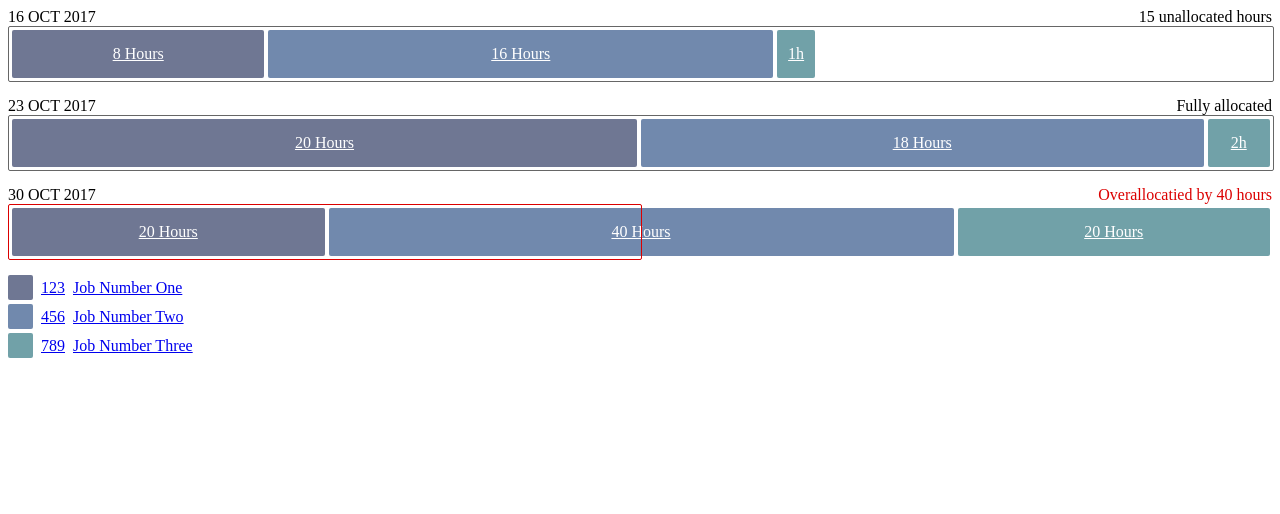
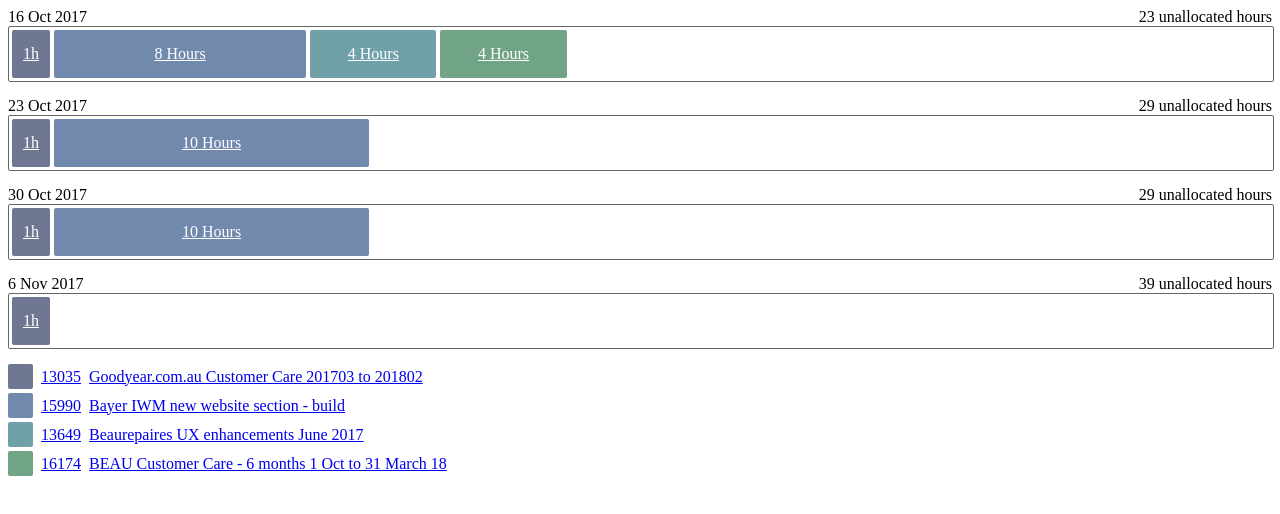
Before and after one commit to A-A-Z/react-allocation-bars, a React app: page / in a window 1280 px wide. Shown: the top 514 px of the page. Built offline with nearby package versions, Linux system fonts and the light colour scheme.

Commit message:
Updating bars

```diff
--- a/package.json
+++ b/package.json
@@ -26,6 +26,7 @@
     "fs-extra": "3.0.1",
     "html-webpack-plugin": "2.29.0",
     "jest": "20.0.4",
+    "moment": "^2.19.1",
     "object-assign": "4.1.1",
     "postcss-flexbugs-fixes": "3.2.0",
     "postcss-loader": "2.0.6",
--- a/src/AllocationBars.jsx
+++ b/src/AllocationBars.jsx
@@ -1,5 +1,6 @@
 import React, { Component } from 'react'
 import PropTypes from 'prop-types'
+import moment from 'moment'
 import './style/app.scss'
 
 class AllocationBars extends Component {
@@ -24,81 +25,62 @@ class AllocationBars extends Component {
     // this.setActiveJob = this.setActiveJob.bind(this)
   }
   componentWillMount () {
-    // TODO: not hardcoded
+    this.parseData(this.props.allocationData)
+  }
+
+  parseData = (jsonData) => {
+    const formatWeek = (allocations = [], weekNum = 0) => {
+      allocations.push({
+        dateLabel: this.getMonday(new Date(), (7 * weekNum)),
+        jobs: []
+      })
+      weekNum ++
+      if (weekNum < this.props.numOfWeeks) {
+        return formatWeek(allocations, weekNum)
+      } else {
+        return allocations
+      }
+    }
+    let jobs = []
+    let allocations = formatWeek()
+    const weekDateKeys = [
+      'weekOne',
+      'weekTwo',
+      'weekThree',
+      'weekFour'
+    ]
+
+    for (const [allocationIndex, allocation] of jsonData.data.entries()) {
+      jobs.push({
+        id: allocation.job.id,
+        label: allocation.job.label,
+        managerName: allocation.deliveryManager,
+        role: allocation.myRole
+      })
+
+      for (let weekNo = 0; weekNo < this.props.numOfWeeks; weekNo++) {
+        let weekHours = allocation[weekDateKeys[weekNo]]
+        if (weekHours > 0) {
+          allocations[weekNo].jobs.push({
+            job: allocationIndex,
+            hours: weekHours
+          })
+        }
+      }
+    }
+
     this.setState({
-      allocations: [
-        {
-          dateLabel: '16 OCT 2017',
-          jobs: [
-            {
-              job: 0,
-              hours: 8
-            },
-            {
-              job: 1,
-              hours: 16
-            },
-            {
-              job: 2,
-              hours: 1
-            }
-          ]
-        },
-        {
-          dateLabel: '23 OCT 2017',
-          jobs: [
-            {
-              job: 0,
-              hours: 20
-            },
-            {
-              job: 1,
-              hours: 18
-            },
-            {
-              job: 2,
-              hours: 2
-            }
-          ]
-        },
-        {
-          dateLabel: '30 OCT 2017',
-          jobs: [
-            {
-              job: 0,
-              hours: 20
-            },
-            {
-              job: 1,
-              hours: 40
-            },
-            {
-              job: 2,
-              hours: 20
-            }
-          ]
-        }
-
-      ],
-      jobs: [
-        {
-          id: 123,
-          label: 'Job Number One'
-        },
-        {
-          id: 456,
-          label: 'Job Number Two'
-        },
-        {
-          id: 789,
-          label: 'Job Number Three'
-        }
-      ]
+      allocations: allocations,
+      jobs: jobs
     })
   }
 
+  getMonday = (date, days) => {
+    return moment(date).add(days,'days').startOf('isoweek').format("D MMM YYYY")
+  }
+
   formatBlockLabel = (hoursNum) => {
-    const hoursText = (hoursNum < 5) ? 'h' : ' Hours'
+    const hoursText = (hoursNum < 4) ? 'h' : ' Hours'
     return `${hoursNum}${hoursText}`
   }
 
@@ -146,6 +128,11 @@ class AllocationBars extends Component {
     }
   }
 
+  formatJobLink = (id) => {
+    const urlFormat = this.props.jobLinkFormat
+    return urlFormat.replace(/\{id\}/g, id)
+  }
+
   render() {
     return (
       <div className='allocation-graph'>
@@ -175,10 +162,11 @@ class AllocationBars extends Component {
                     const onBlockOut = () => {
                       this.setState({ activeJob: null })
                     }
+                    const jobUrl = this.formatJobLink(this.state.jobs[block.job].id)
                     return (
                       <a
                         key={`allocation-${i1}-block-${i2}`}
-                        href="job.html"
+                        href={jobUrl}
                         className={blockClass}
                         tabIndex='0'
                         style={blockStyle}
@@ -211,6 +199,7 @@ class AllocationBars extends Component {
             const onBlockOut = () => {
               this.setState({ activeJob: null })
             }
+            const jobUrl = this.formatJobLink(job.id)
             return (
               <li
                 key={`job-${job.id}`}
@@ -218,7 +207,7 @@ class AllocationBars extends Component {
                 onMouseOver={onBlockOver}
                 onMouseOut={onBlockOut}
               >
-                <a href='job.html'>
+                <a href={jobUrl}>
                   <span className='colour-block' style={jobStyle} />
                   <span>{job.id}</span>
                   <span>{job.label}</span>
@@ -233,11 +222,15 @@ class AllocationBars extends Component {
 }
 
 AllocationBars.defaultProps = {
-  hoursPerWeek: 40
+  hoursPerWeek: 40,
+  numOfWeeks: 4
 }
 
 AllocationBars.propTypes = {
-  hoursPerWeek: PropTypes.number
+  allocationData: PropTypes.object.isRequired,
+  hoursPerWeek: PropTypes.number,
+  jobLinkFormat: PropTypes.string.isRequired,
+  numOfWeeks: PropTypes.number
 }
 
 export default AllocationBars;
--- a/src/index.js
+++ b/src/index.js
@@ -3,8 +3,9 @@ import ReactDOM from 'react-dom';
 import AllocationBars from './AllocationBars';
 import registerServiceWorker from './registerServiceWorker';
 
+const data = {"data":[{"id":164119,"job":{"id":13035,"label":"Goodyear.com.au Customer Care 201703 to 201802"},"deliveryManager":"Bobby Chauksay","myRole":"Tech Lead FE AU","weekStart":null,"weekOne":1.0,"weekTwo":1.0,"weekThree":1.0,"weekFour":1.0,"effortHour":0.0},{"id":297503,"job":{"id":15990,"label":"Bayer IWM new website section - build"},"deliveryManager":"Bhavin Sudra","myRole":"Tech Lead FE AU","weekStart":null,"weekOne":8.0,"weekTwo":10.0,"weekThree":10.0,"weekFour":0.0,"effortHour":0.0},{"id":298592,"job":{"id":13649,"label":"Beaurepaires UX enhancements June 2017"},"deliveryManager":"Bobby Chauksay","myRole":"Tech Lead FE AU","weekStart":null,"weekOne":4.0,"weekTwo":0.0,"weekThree":0.0,"weekFour":0.0,"effortHour":0.0},{"id":298593,"job":{"id":16174,"label":"BEAU Customer Care - 6 months  1 Oct to 31 March 18"},"deliveryManager":"Bobby Chauksay","myRole":"Tech Lead FE AU","weekStart":null,"weekOne":4.0,"weekTwo":0.0,"weekThree":0.0,"weekFour":0.0,"effortHour":0.0}]}
+
 ReactDOM.render(
-  <AllocationBars
-    hoursPerWeek={40}
-  />, document.getElementById('root'));
+  <AllocationBars allocationData={data} jobLinkFormat='/Home/Job#/details/resources/{id}' />, document.getElementById('root'));
+
 registerServiceWorker();
```
